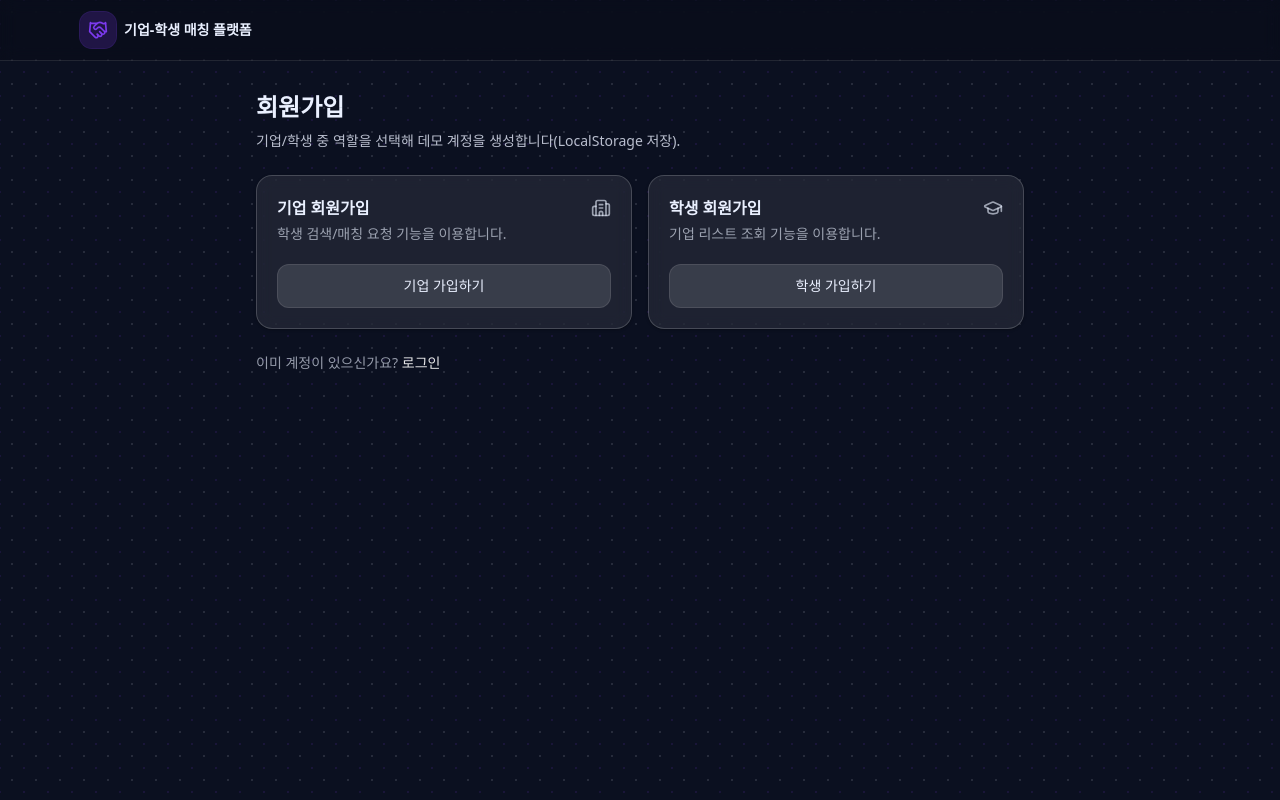
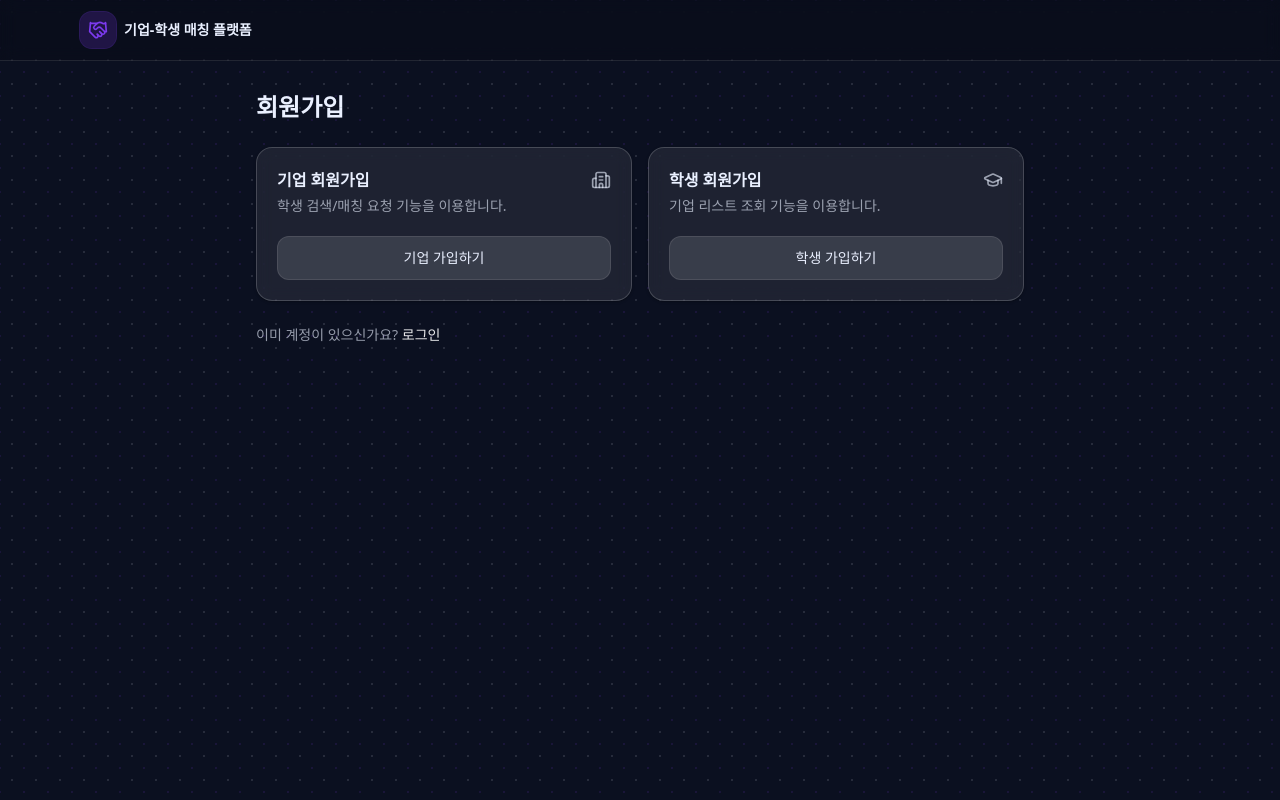
Before and after one commit to techpartnerg10-hub/Matching, a Next.js app: page /auth/signup in a window 1280 px wide. Built offline with nearby package versions, Linux system fonts and the light colour scheme.

Commit message:
Remove redundant text from signup and notifications pages; update system management description for clarity.

```diff
--- a/src/app/(site)/auth/signup/page.tsx
+++ b/src/app/(site)/auth/signup/page.tsx
@@ -9,9 +9,6 @@ export default function SignupIndexPage() {
     <div className="mx-auto max-w-3xl space-y-6">
       <div className="space-y-2">
         <div className="text-2xl font-semibold">회원가입</div>
-        <p className="text-sm text-[color:var(--muted)]">
-          기업/학생 중 역할을 선택해 데모 계정을 생성합니다(LocalStorage 저장).
-        </p>
       </div>
 
       <div className="grid gap-4 md:grid-cols-2">
--- a/src/app/admin/notifications/page.tsx
+++ b/src/app/admin/notifications/page.tsx
@@ -21,9 +21,6 @@ function AdminNotificationsInner() {
     <div className="space-y-6">
       <div className="space-y-1">
         <div className="text-2xl font-semibold">알림/메일 발송 내역</div>
-        <div className="text-sm text-[color:var(--muted)]">
-          실제 발송이 아닌 “발송된 것처럼” 기록되는 데모 로그입니다.
-        </div>
       </div>
 
       <Card>
--- a/src/app/admin/system/page.tsx
+++ b/src/app/admin/system/page.tsx
@@ -30,7 +30,7 @@ function AdminSystemInner() {
       <div className="space-y-1">
         <div className="text-2xl font-semibold">시스템 관리</div>
         <div className="text-sm text-[color:var(--muted)]">
-          모니터링/보안/관리자 계정 UI 목업(데모)입니다.
+          모니터링/보안/관리자 계정 UI 목업입니다.
         </div>
       </div>
 
--- a/src/lib/mock/seed.ts
+++ b/src/lib/mock/seed.ts
@@ -14,7 +14,7 @@ export const SEED_DB: DemoDb = {
       id: "u_admin_1",
       role: "admin",
       email: "admin@demo.com",
-      name: "관리자(데모)",
+      name: "관리자",
       password: "demo1234",
       createdAt: isoNowMinusDays(20),
       status: "active",
```
